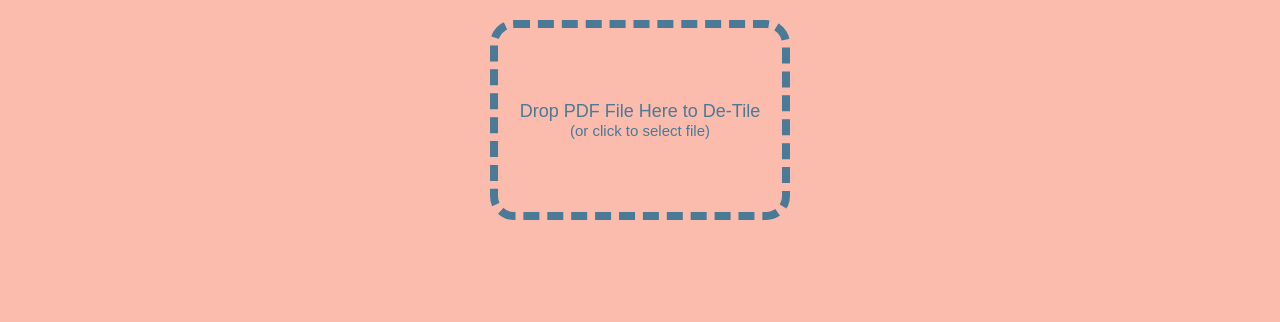
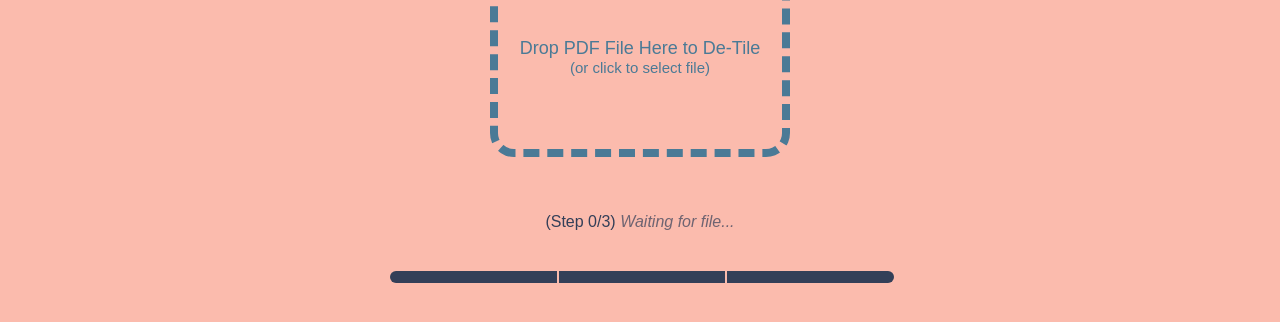
Before and after one commit to aeolingamenfel/pdf-detiler, an Electron app: page src/electron/html/index.html in a window 1280 px wide. Shown: the part 364-686 px from the top of the page. Drawn offline with nearby package versions, Linux system fonts and the light colour scheme; files that its build step writes are made by us from their sources.

Commit message:
Add progress bar

```diff
--- a/src/electron/html/index.html
+++ b/src/electron/html/index.html
@@ -21,6 +21,17 @@
         Drop PDF File Here to De-Tile<br />
         <small>(or click to select file)</small>
       </section>
+      <section class="progress-indicator">
+        <p class="status-text" id="statusText">
+          <span class="step-text">(Step 0/3)</span>
+          <span class="message">Waiting for file...</span>
+        </p>
+        <div class="loading-bar">
+          <div class="subsection"></div>
+          <div class="subsection"></div>
+          <div class="subsection"></div>
+        </div>
+      </section>
     </main>
   </body>
 </html>
--- /dev/null
+++ b/src/electron/sass/_progress-indicator.scss
@@ -0,0 +1,45 @@
+.progress-indicator {
+  margin: 40px auto 0;
+  width: 100%;
+  max-width: 500px;
+
+  .status-text {
+    text-align: center;
+  }
+
+  .step-text {
+    font-style: initial;
+    color: var(--theme-color-4);
+  }
+
+  .message {
+    color: var(--theme-color-4);
+    font-style: italic;
+    opacity: 0.7;
+  }
+
+  .loading-bar {
+    display: flex;
+    margin: 40px 0 0;
+
+    .subsection {
+      --border-radius: 6px;
+      flex: 0 0 33.333%;
+      height: 12px;
+      background: var(--theme-color-4);
+
+      &:first-of-type {
+        border-radius: var(--border-radius) 0 0 var(--border-radius);
+      }
+
+      // There are always only 3, so this is therefore always the middle one
+      &:nth-of-type(2) {
+        margin: 0 2px;
+      }
+
+      &:last-of-type {
+        border-radius: 0 var(--border-radius) var(--border-radius) 0;
+      }
+    }
+  }
+}
--- a/src/electron/sass/app.scss
+++ b/src/electron/sass/app.scss
@@ -5,6 +5,7 @@
   --theme-color-3: #4a7a96;
   --theme-color-4: #333f58;
   --theme-color-5: #292831;
+  --theme-color-5: #368c6b;
 }
 
 * {
@@ -34,3 +35,4 @@ main {
 @import "window-header";
 @import "app-title";
 @import "file-dropzone";
+@import "progress-indicator";
```
